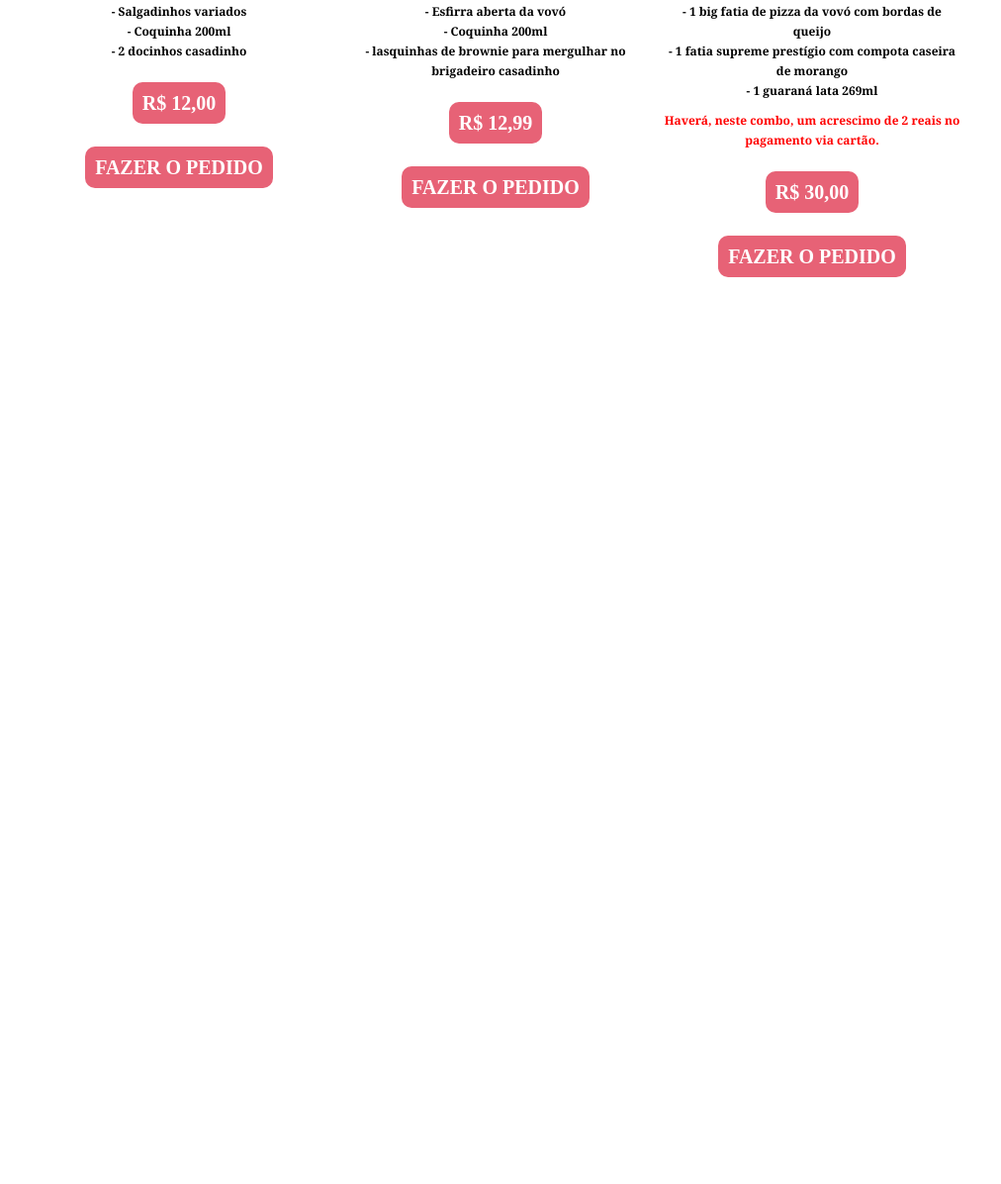
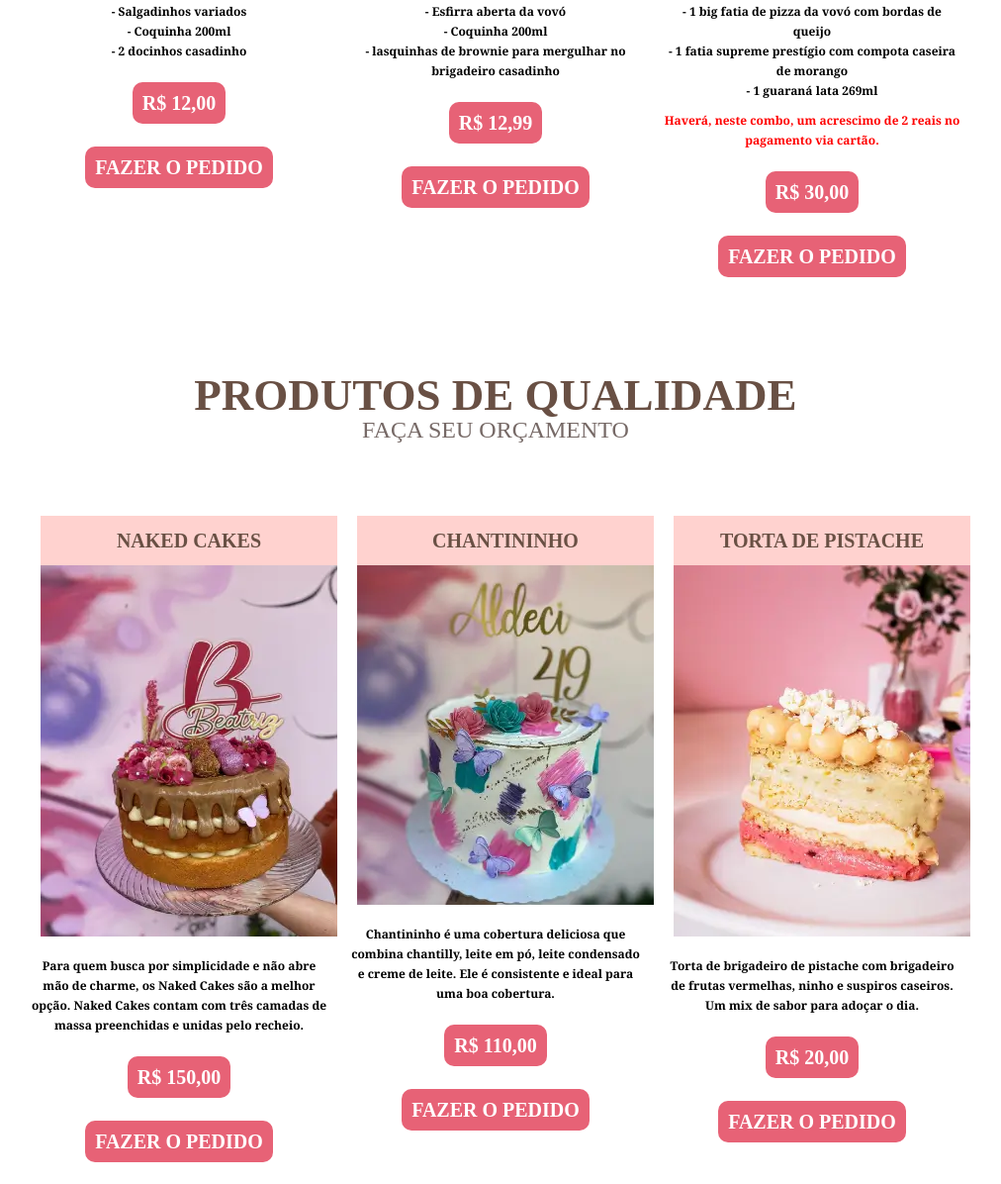
Before and after one commit to LuizKing063/SiteTemplate, a plain HTML site: page index.html in a window 1280 px wide. Shown: the part 999-2195 px from the top of the page at 99% size, without its empty margins (139-1151 px from the left). Before the commit the page ends 1301 px from the top, so only its background shows below. Drawn offline with Linux system fonts and the light colour scheme.

Commit message:
Adição do segundo grid para bolos

```diff
--- a/index.html
+++ b/index.html
@@ -90,5 +90,44 @@
             </ul>
         </div>
     </section>
+    <section class="grid-combos">
+        <div class="container-banner">
+            <h2>Produtos de qualidade</h2>
+            <p>Faça seu orçamento</p>
+        </div>
+        <div class="container">
+            <ul class="combo">
+                <li class="grid-1-3">
+                    <h3>naked cakes</h3>
+                    <img class="grid-1-3" src="./img/bolo-1.webp" alt="Combo 1 - Salgadinhos, coquinha e 2 doces">
+                    <p>
+                        Para quem busca por simplicidade e não abre mão de charme, os Naked Cakes são a melhor opção. Naked Cakes contam com três camadas de massa preenchidas e unidas pelo recheio.
+                    </p>
+                    <h4><a href="#">R$ 150,00</a></h4>
+                    <h4><a href="#">Fazer o pedido</a></h4>
+                </li>
+                <li class="grid-1-3">
+                    <h3>Chantininho</h3>
+                    <img class="grid-1-3" src="./img/bolo-2.webp" alt="Combo 2 - Esfirra da vovó, coquinha e lasquinhas de brownie">
+                    <p>
+                        Chantininho é uma cobertura deliciosa que combina chantilly, leite em pó, leite condensado e creme de leite. Ele é consistente e ideal para uma boa cobertura.
+                    </p>
+                    <h4><a href="#">R$ 110,00</a></h4>
+                    <h4><a href="#">Fazer o pedido</a></h4>
+                </li>
+                <li class="grid-1-3">
+                    <h3>torta de pistache</h3>
+                    <img class="grid-1-3" src="./img/bolo-3.webp" alt="combo 3 - Fatia de pizza da vovó, fatia de bolo e guaraná em lata">
+                    <p>
+                        Torta de brigadeiro de pistache com brigadeiro de frutas vermelhas, ninho e suspiros caseiros. Um mix de sabor para adoçar o dia.
+                    </p>
+                    <h4>
+                        <a href="#">R$ 20,00</a>
+                    </h4>
+                    <h4><a href="#">Fazer o pedido</a></h4>
+                </li>
+            </ul>
+        </div>
+    </section>
 </body>
 </html>
```
Also changed, not shown: css/teste.css (deleted), img/bolo-1.webp (added), img/bolo-2.webp (added), img/bolo-3.webp (added).
